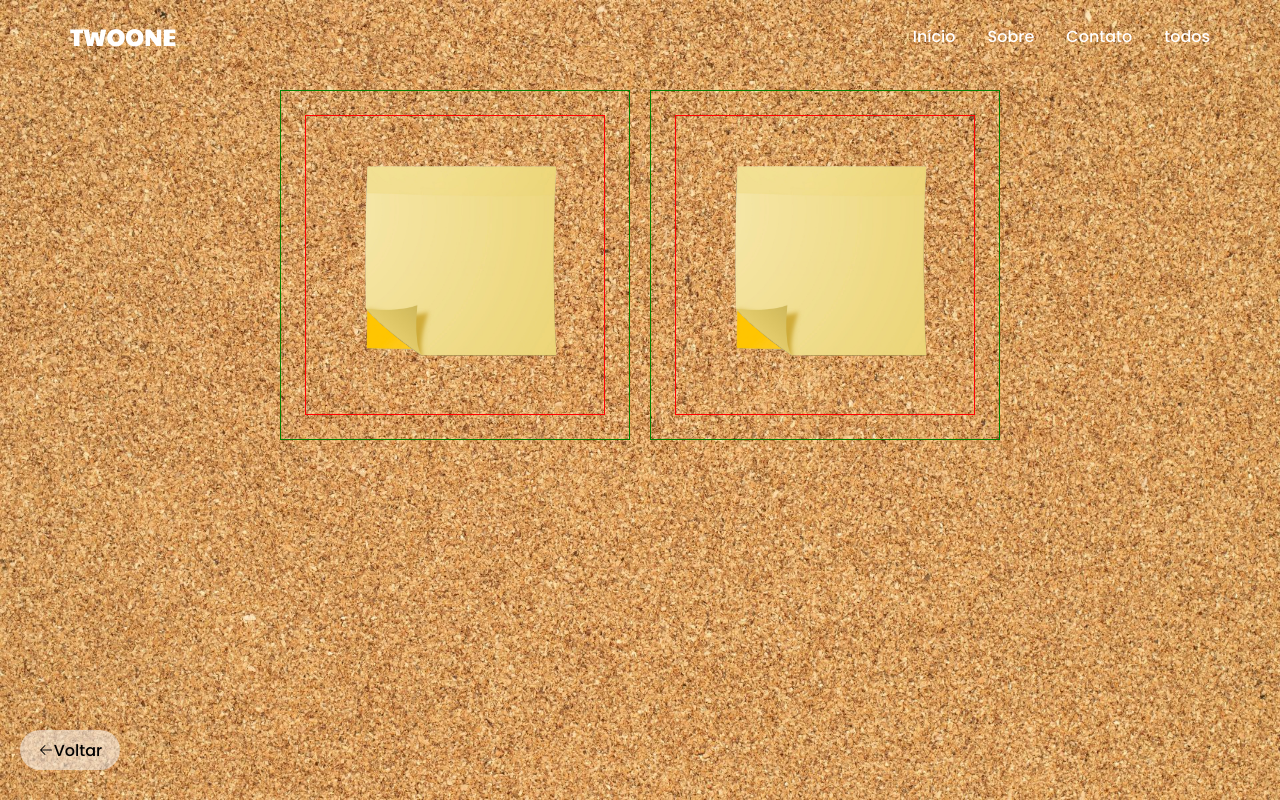
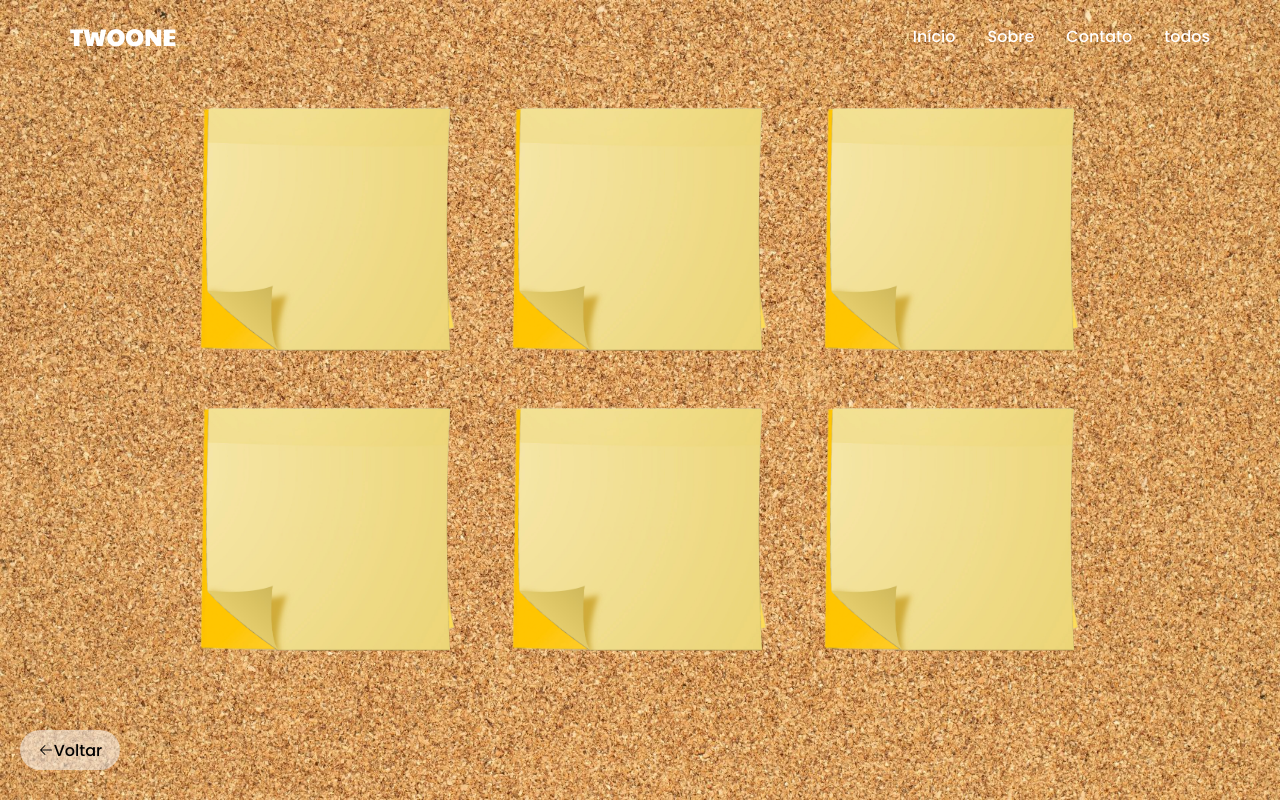
Before and after one commit to Cezarrull/sitetwoone, a React (Vite) app: page /Notas in a window 1280 px wide. Built offline with nearby package versions, Linux system fonts and the light colour scheme; a web font is replaced by a local one.

Commit message:
:wrench: tests

```diff
--- a/src/Pages/Galeria/PrimeirasFotos/PrimeirasFotos.jsx
+++ b/src/Pages/Galeria/PrimeirasFotos/PrimeirasFotos.jsx
@@ -118,3 +118,9 @@ export function PrimeirasFotos() {
         </>
     )
 }
+
+/*
+    <div className="textPhoto">
+        <p>test test</p>
+    </div>
+*/
--- a/src/Pages/Home/Home.jsx
+++ b/src/Pages/Home/Home.jsx
@@ -82,9 +82,9 @@ export function Home() {
                             <img src={Image4} alt="Four" />
                         </div>
                         <div className="textTwo">
-                            <h2>TESTE SOBRE ALINHAMENTO DE TEXTO PARA DIV</h2>
+                            <h2>ALGUMAS NOTAS</h2>
                             <p>
-                                Lorem, ipsum dolor sit amet consectetur adipisicing elit. Earum omnis exercitationem voluptates perferendis temporibus pariatur
+                                Em cada nota, um pedaço do meu amor por você.
                             </p>
                         </div>
                     </div>
--- a/src/Pages/Notes/Notes.css
+++ b/src/Pages/Notes/Notes.css
@@ -38,12 +38,62 @@
     background: var(--white);
 }
 
+.noteBody {
+    padding: 60px 0;
+}
+
+.messageContainer {
+    display: flex;
+    justify-content: center;
+    align-items: center;
+    width: 100%;
+    padding: 20px 20px 0 20px;
+}
+
+.messageNote {
+    height: 100px;
+    width: 100%;
+    max-width: 600px;
+    position: relative;
+    display: flex;
+    justify-content: center;
+    align-items: center;
+    border-radius: 16px;
+    background: var(--bgHeader);
+    backdrop-filter: blur(5px);
+    padding: 0 10px;
+}
+
+.buttonCloseNote {
+    position: absolute;
+    top: -5px;
+    left: -5px;
+    height: 25px;
+    width: 25px;
+    padding: 5px;
+    background: var(--bgPhoto);
+    border-radius: 50%;
+    cursor: pointer;
+}
+
+.close {
+    display: none;
+}
+
+.messageNote p {
+    color: var(--white);
+    font-family: 'Poppins',sans-serif;
+    font-weight: 500px;
+    font-size: 1.25rem;
+    text-align: center;
+}
+
 .containerNote {
     display: flex;
     flex-wrap: wrap;
     justify-content: center;
     align-items: center;
-    padding: 10vh 20px;
+    padding: 20px;
 }
 
 .contentNote {
@@ -51,12 +101,11 @@
     display: flex;
     justify-content: center;
     align-items: center;
-    margin: 10px;
+    margin: 25px ;
 }
 
 .contentNote .postBack {
-    height: 350px;
-    border: 1px solid green;
+    height: 250px;
 }
 
 .textNote {
@@ -68,10 +117,9 @@
 }
 
 .contentNote .postUp {
-    height: 300px;
+    height: 250px;
     position: absolute;
-    transition: 1s;
-    border: 1px solid red;
+    transition: 0.5s;
 }
 
 .postUp:hover {
@@ -85,4 +133,8 @@
     .bgMobile {
         display: none;
     }
+
+    .messageContainer {
+        display: none;
+    }
 }
--- a/src/Pages/Notes/Notes.jsx
+++ b/src/Pages/Notes/Notes.jsx
@@ -3,22 +3,58 @@ import './Notes.css'
 import bgMobile from '../../Assets/bgImageMobile.jpg'
 import bgImage from '../../Assets/bgImage.jpg'
 import { Link } from "react-router-dom";
-import { ArrowLeft } from "@phosphor-icons/react";
+import { ArrowLeft, X } from "@phosphor-icons/react";
 
 import PostItBack from '../../Assets/Notas/postitBack.png'
 import PostIt from '../../Assets/Notas/postit.png'
+import { ButtonUp } from "../../Components/ButtonUp/ButtonUp";
+import { useState } from "react";
 
 export function Notes() {
+    const [active, setActive] = useState(null)
+
+    const buttonCloseNote = (index) => {
+        if (active !== index) {
+            setActive(index);
+        }
+    }
+
     return(
         <>
         <Header />
         <Link to="/" className="buttonBack"><ArrowLeft size={16}/>Voltar</Link>
+        <ButtonUp />
         <img src={bgImage} alt="" className='bg'/>
         <img src={bgMobile} alt="" className='bgMobile'/>
 
-
             <div className="noteBody">
+                <div className={`messageContainer ${active === 0 ? 'close' : ''}`}>
+                    <div className="messageNote">
+                        <X size={32} color="white" className="buttonCloseNote" onClick={() => buttonCloseNote(0)}></X>
+                        <p>clique em cima da nota para ver o recado </p>
+                    </div>
+                </div>
                 <div className="containerNote">
+                    <div className="contentNote">
+                        <img src={PostItBack} alt="" className="postBack"/>
+                            <p className="textNote">test test</p>
+                        <img src={PostIt} alt="" className="postUp"/>
+                    </div>
+                    <div className="contentNote">
+                        <img src={PostItBack} alt="" className="postBack"/>
+                            <p className="textNote">test test</p>
+                        <img src={PostIt} alt="" className="postUp"/>
+                    </div>
+                    <div className="contentNote">
+                        <img src={PostItBack} alt="" className="postBack"/>
+                            <p className="textNote">test test</p>
+                        <img src={PostIt} alt="" className="postUp"/>
+                    </div>
+                    <div className="contentNote">
+                        <img src={PostItBack} alt="" className="postBack"/>
+                            <p className="textNote">test test</p>
+                        <img src={PostIt} alt="" className="postUp"/>
+                    </div>
                     <div className="contentNote">
                         <img src={PostItBack} alt="" className="postBack"/>
                             <p className="textNote">test test</p>
```
Also changed, not shown: src/Pages/Galeria/PrimeirasFotos/PrimeirasFotos.css (+14 -0 lines), src/Assets/Notas/postit.png, src/Assets/Notas/postitBack.png.
